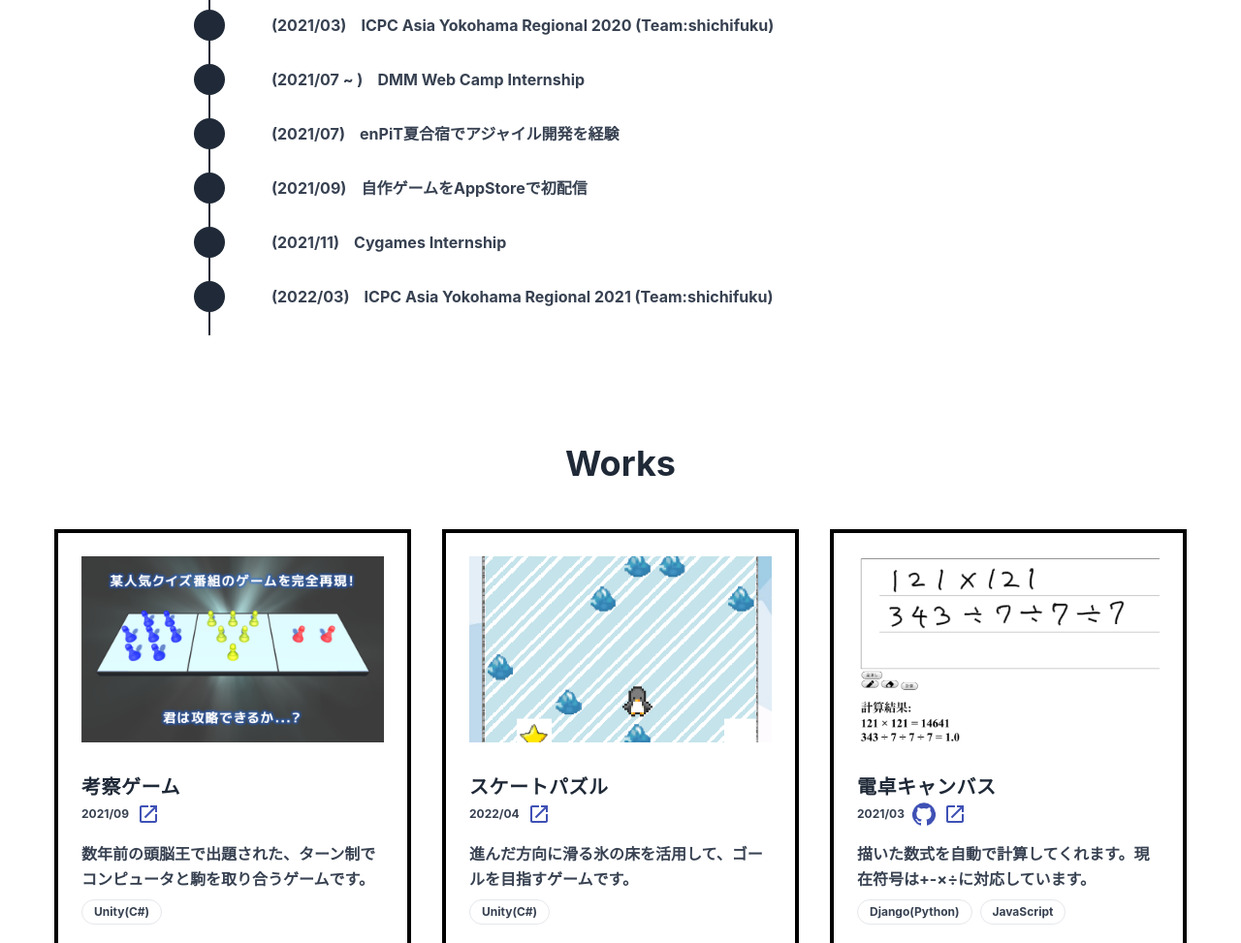
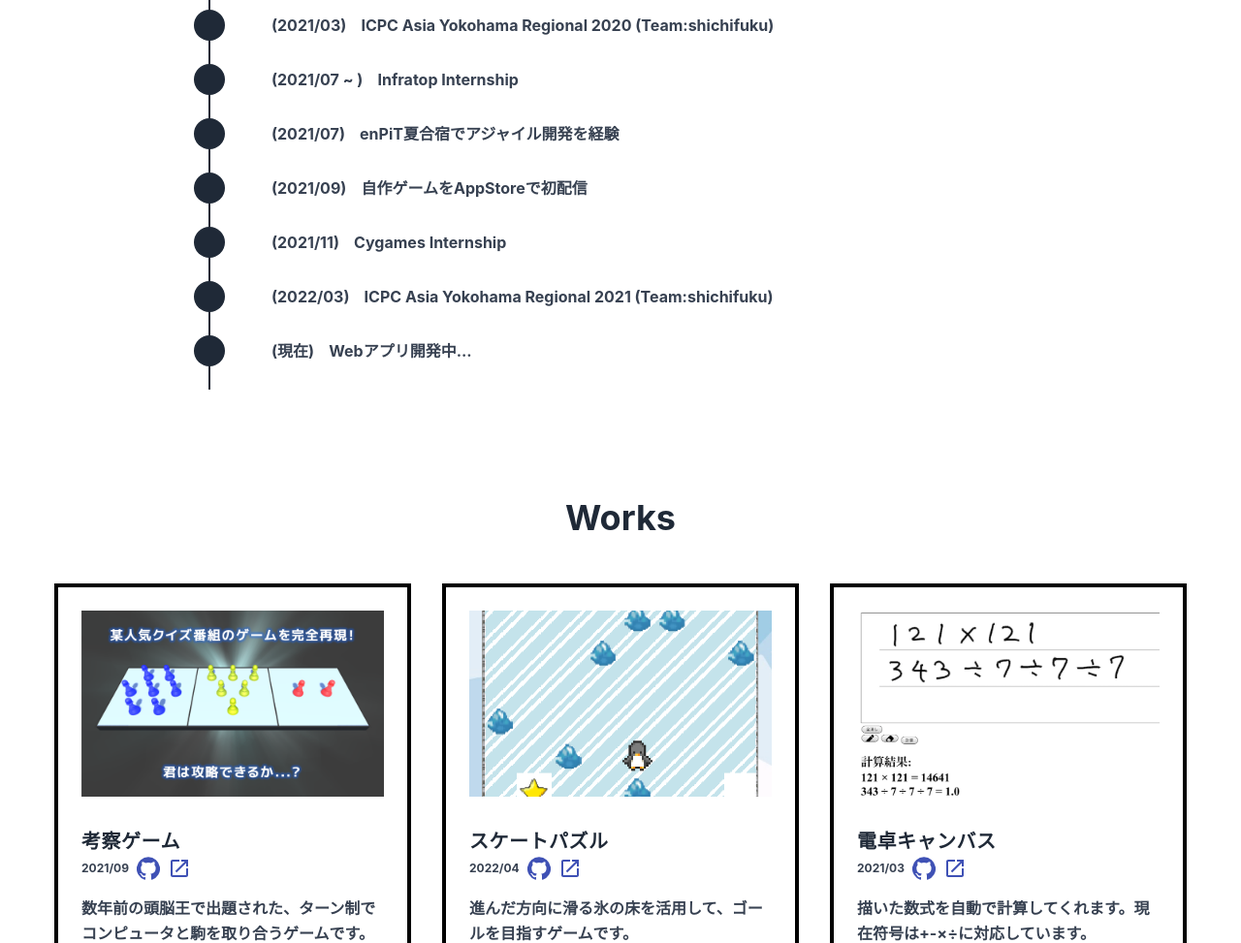
Before and after one commit to nope0124/portfolio, a React (Create React App) app: page / in a window 1280 px wide. Shown: the part 982-1955 px from the top of the page at 97% size. Built offline with nearby package versions, Linux system fonts and the light colour scheme.

Commit message:
:recycle: 微調整

```diff
--- a/src/components/About.tsx
+++ b/src/components/About.tsx
@@ -9,7 +9,7 @@
         <div className="flex flex-col justify-center items-center px-8">
           <span className="text-4xl text-gray-800 mb-8">About</span>
           <div className="flex flex-wrap mx-2 text-center">
-            競プロをやっていました。<br/>現在はゲーム開発を主に行なっています。
+            競プロをやっていました。<br/>現在はゲーム開発、Web開発を主に行なっています。
           </div>
         </div>
       </div>
--- a/src/components/Skills.tsx
+++ b/src/components/Skills.tsx
@@ -4,7 +4,7 @@
 import PythonLogo from '../static/images/skills/python.png'
 import RubyOnRailsLogo from '../static/images/skills/ruby_on_rails.png'
 import CSharpLogo from '../static/images/skills/c_sharp.png'
-import ProcessingLogo from '../static/images/skills/processing.png'
+import TypeScriptLogo from '../static/images/skills/typescript.png'
 
 
 interface CardProps {
@@ -73,10 +73,10 @@
           />
 
           <Card
-            title="Processing"
-            src={ProcessingLogo}
-            alt="Processingロゴ"
-            description="デザイン作成"
+            title="TypeScript"
+            src={TypeScriptLogo}
+            alt="TypeScriptロゴ"
+            description="ポートフォリオ作成"
           />
 
         </div>
--- a/src/components/Timeline.tsx
+++ b/src/components/Timeline.tsx
@@ -35,11 +35,12 @@
             <Item date="2019/11 ~ 2020/12" title="日出学園パソコン部部活動指導員" />
             <Item date="2020/05" title="AtCoder水達成" />
             <Item date="2021/03" title="ICPC Asia Yokohama Regional 2020 (Team:shichifuku)" />
-            <Item date="2021/07 ~ " title="DMM Web Camp Internship" />
+            <Item date="2021/07 ~ " title="Infratop Internship" />
             <Item date="2021/07" title="enPiT夏合宿でアジャイル開発を経験" />
             <Item date="2021/09" title="自作ゲームをAppStoreで初配信" />
             <Item date="2021/11" title="Cygames Internship" />
             <Item date="2022/03" title="ICPC Asia Yokohama Regional 2021 (Team:shichifuku)" />
+            <Item date="現在" title="Webアプリ開発中..." />
           </ul>
         </div>
       </div>
--- a/src/components/Works.tsx
+++ b/src/components/Works.tsx
@@ -71,7 +71,7 @@
             src={MisereNim}
             alt="考察ゲーム"
             description="数年前の頭脳王で出題された、ターン制でコンピュータと駒を取り合うゲームです。"
-            links={{"GitHub": "", "External": "https://apps.apple.com/au/app/misere-nim/id1584398139"}}
+            links={{"GitHub": "https://github.com/nope0124/misere-nim", "External": "https://apps.apple.com/au/app/misere-nim/id1584398139"}}
             tags={["Unity(C#)"]}
             date="2021/09"
           />
@@ -81,7 +81,7 @@
             src={SkatePuzzle}
             alt="スケートパズル"
             description="進んだ方向に滑る氷の床を活用して、ゴールを目指すゲームです。"
-            links={{"GitHub": "", "External": "https://apps.apple.com/au/app/skate-puzzle/id1617595229"}}
+            links={{"GitHub": "https://github.com/nope0124/skate-puzzle", "External": "https://apps.apple.com/au/app/skate-puzzle/id1617595229"}}
             tags={["Unity(C#)"]}
             date="2022/04"
           />
```
Also changed, not shown: src/static/images/skills/typescript.png (added).
